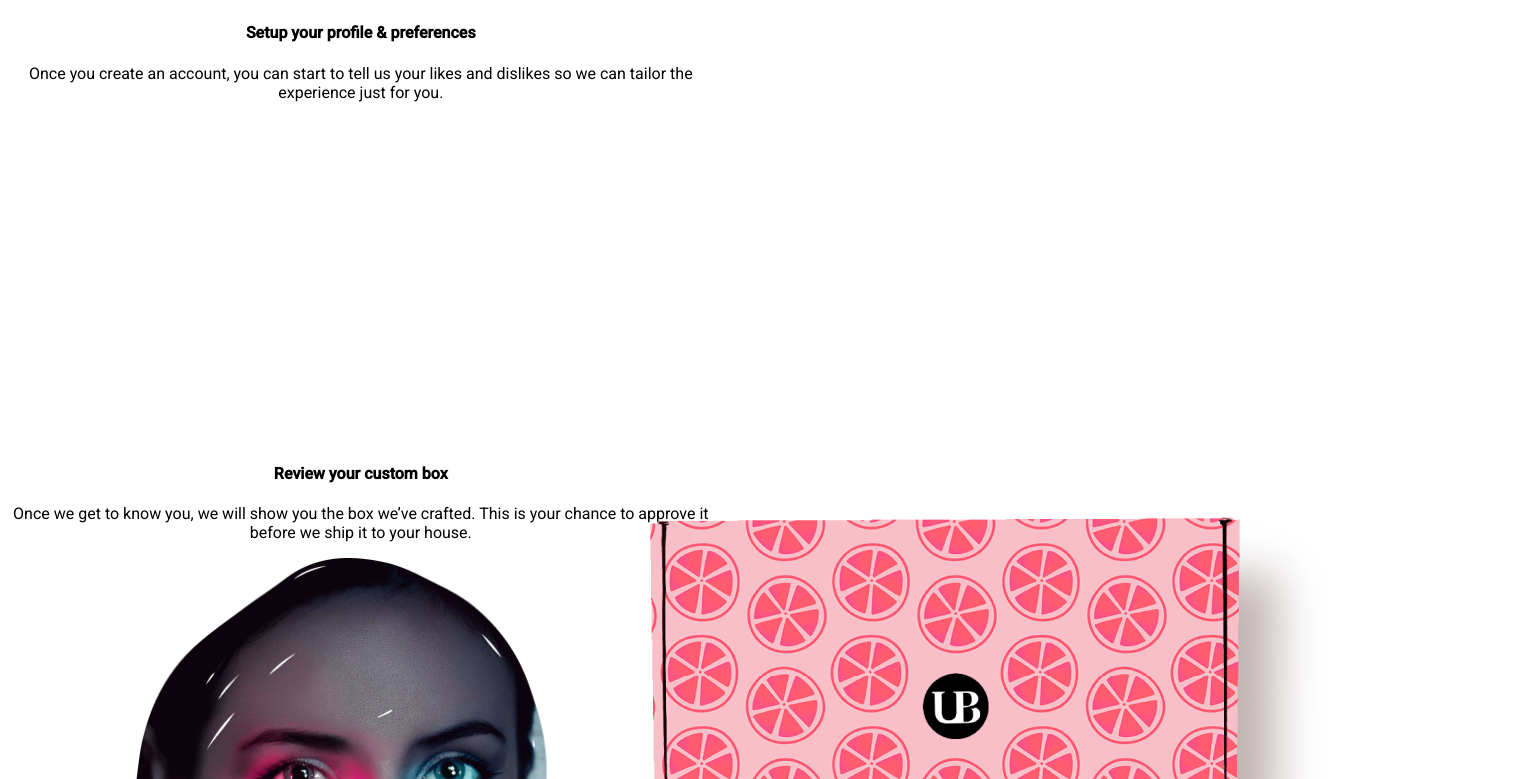
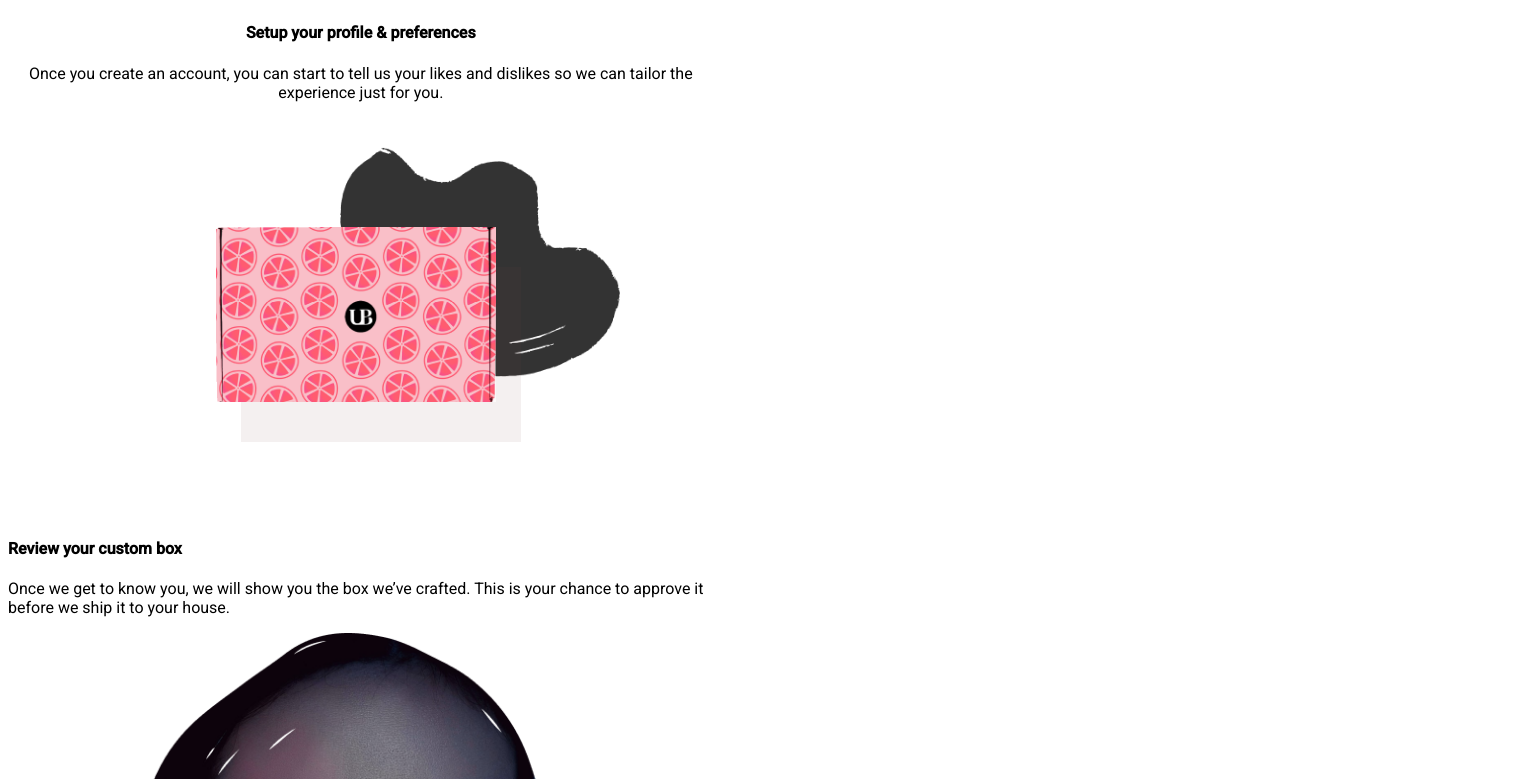
Before and after one commit to IndiraRamalingam/UI_Design_UpBox, a React (Vite) app: page / in a window 1024 px wide. Shown: the part 1585-2364 px from the top of the page, 1536 px wide, since content can reach past the window. Built offline with nearby package versions, Linux system fonts and the light colour scheme.

Commit message:
Section images

```diff
--- a/src/components/Hero_Section.jsx
+++ b/src/components/Hero_Section.jsx
@@ -8,7 +8,7 @@ function Hero_Section() {
     <>
       <div className="hero_bg container-fluid">
        <div className="row">
-        <div className='col-12 col-lg-4'>
+        <div className='col-12 col-md-auto col-lg-4'>
           <div className="about-text">
                 <h1 className="text1 mb-3">Look good without leaving your house.</h1>
                 <p className="text2 mb-3">Upbox is the easiest way to look your best without having to hunt for the perfect makeup combination. Our stylists curate the latest trends and send them directly to your door every month.</p>
@@ -17,7 +17,7 @@ function Hero_Section() {
         </div>
 
         <div className='col-12 col-lg-8 hero_image'>
-                  <div class="heroImages">
+                  <div className="heroImages">
                     <img src={box} alt="Box_Images" />
                     <img src={box_art} alt="Box_art_image" />
                   </div>
--- a/src/components/Section.jsx
+++ b/src/components/Section.jsx
@@ -1,6 +1,7 @@
 import React from 'react'
 import work1 from '../assets/work1.png';
 import work2 from '../assets/work2.png';
+import work2_new from '../assets/work2_new.png';
 import work2_art from '../assets/work2-art.png';
 import work3 from '../assets/work3.png';
 
@@ -34,16 +35,16 @@ function Section() {
                     </div>
                     <div className="col-12 col-lg-11">
                         <div className='row'>
-                        <div className='col-12 col-lg-6'></div>
-                        <div className='col-12 col-lg-6 work_container img_row_2'>
-                            {/* <img src={work2} className='work_img1'/>
-                            <img src={work2_art} className='work_art_img1'/> */}
-                             <div class="images">
+                        <div className='col-12 col-lg-5'></div>
+                        <div className='col-12 col-lg-7 work_container img_row_2'>
+                            <img src={work2_new} className='work_img1'/>
+                            <img src={work2_art} className='work_art_img1'/>
+                             {/* <div className="images"> */}
                         {/* <img src="https://picsum.photos/400/400?random=1" alt="" />
                         <img src="https://picsum.photos/400/400?random=2" alt="" /> */}
-                    <img src={work2} alt="Box_Images" />
+                    {/* <img src={work2_new} alt="Box_Images" />
                     <img src={work2_art} alt="Box_art_image" />
-                  </div>
+                  </div>*/}
                         </div>
                          </div>
 
--- a/src/index.css
+++ b/src/index.css
@@ -124,26 +124,29 @@
 
 
 /* For overlap image */
-.work_container{
+
+.work_container {
   position: relative;
   width: 400px;
   height: 400px;
 }
-.work_img1{
+
+.work_img1 {
   position: absolute;
   z-index: 1;
-  max-width: 200%;
-  bottom: 15px;
-  left: 0%;
+  max-width: 85%;
+  bottom: 23%;
+  left: 9%;
+  box-shadow: 25px 40px rgb(118 67 67 / 8%);
 }
-.work_art_img1{
+
+.work_art_img1 {
   position: absolute;
   z-index: 0;
-  max-width: 100%;
+  max-width: 85%;
   top: 0;
-  left: 100%;
+  left: 50%;
 }
-
 
 /* Footer */
 .footer{
@@ -165,28 +168,6 @@
 
 /* For large screens like Desktop  */
 @media screen and (min-width: 1025px) and (max-width: 1200px)  {
-  /* .cropped3{
-    object-position: 54px 0px;
-    max-width: 100%;
-  }
-  .cropped2 {
-    object-position: -53px 0px;
-    max-width: 100%;
-  } */
-  .work_container {
-    height: 325px;
-    width: 250px;
-}
-.work_img1 {
-    left: -155%;
-    max-width: 300%;
-    bottom: -20%;
-}
-.work_art_img1 {
-    max-width: 100%;
-    top: 0;
-    right: 0;
-}
   .footer_logo{
     margin-top: 1%;
   }
@@ -214,32 +195,28 @@
  font-weight:400;
  font-size:13px;
 }
-  .work_img {
-    object-position: -148px -106px;
-  }
-  /* .cropped3 {
-    max-width: 70%;
-    object-position: 0px 0px;
-  }
-  .cropped2 {
-    max-width: 90%;
-  } */
-  .work_container {
-    height: 325px;
-    width: 250px;
-}
+
 .work_img1 {
-    left: -155%;
-    max-width:300%;
-    bottom: -20%;
+  position: absolute;
+  z-index: 1;
+  max-width: 70%;
+  bottom: 29%;
+  left: 52%;
+  box-shadow: 25px 40px rgb(118 67 67 / 8%);
 }
 .work_art_img1 {
-    max-width: 100%;
-    top: 0;
-    right: 0;
+  position: absolute;
+  z-index: 0;
+  max-width: 70%;
+  top: 29px;
+  left: 83%;
 }
-  .text_row_1,.text_row_2,.text_row_3,.img_row_1,.img_row_3,.img_row_2{
+
+  .text_row_1,.text_row_3,.img_row_1,.img_row_3,.img_row_2{
     text-align: center;
+  }
+  .text_row_2{
+    text-align: start;
   }
   .footer_logo{
     margin-top: 2.5%;
@@ -313,9 +290,6 @@
   .text_row_1,.text_row_2,.text_row_3,.img_row_1,.img_row_3,.img_row_2{
     text-align: center;
   }
-.work_img {
-  object-position: -89px -70px;
-}
 /* Footer */
   .footer_logo{
     width: 60%;
@@ -381,12 +355,13 @@ display:none;
 }
 .work_img1 {
   position: absolute;
-  max-width: 300%;
-  bottom: -66px;
-  left: -130px;
+  max-width: 100%;
+  bottom: 0px;
+  left: 85px;
+  box-shadow: none;
 }
 .work_container{
-  width:200px;
+  width:60%;
   height: 200px;
 }
 
```
Also changed, not shown: src/assets/work2_new.png (added).
